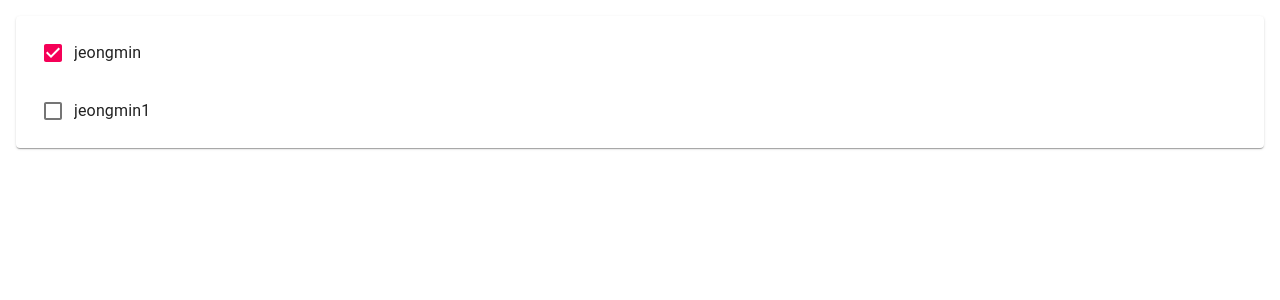
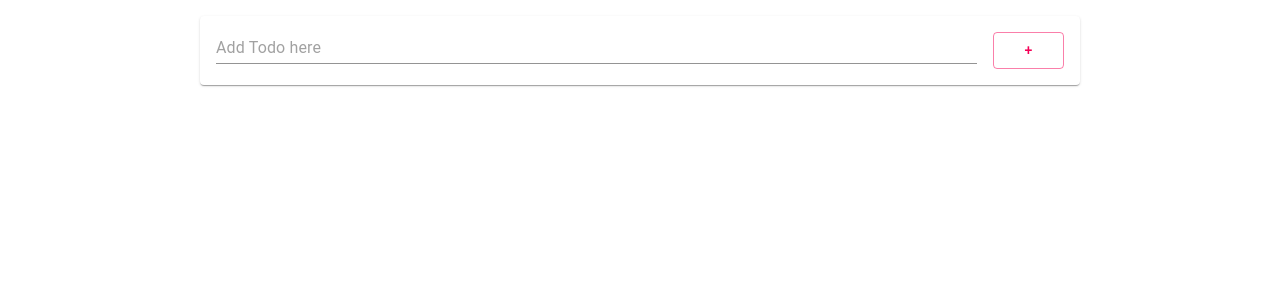
Before and after one commit to jeongminwel/todo-react-app, a React (Create React App) app: page / in a window 1280 px wide. Shown: the top 300 px of the page. Built offline with nearby package versions, Linux system fonts and the light colour scheme.

Commit message:
Todo List 추가 삭제 수정 작업

```diff
--- /dev/null
+++ b/src/AddTodo.js
@@ -0,0 +1,58 @@
+import React from "react";
+import { TextField, Paper, Button, Grid } from "@material-ui/core";
+
+class AddTodo extends React.Component {
+  constructor(props) {
+    super(props);
+    this.state = { item: { title: "" } };
+    this.add = props.add;
+  }
+
+  onInputChange = (e) => {
+    const thisItem = this.state.item;
+    thisItem.title = e.target.value;
+    this.setState({ item: thisItem });
+    console.log(thisItem);
+  };
+
+  onButtonClick = () => {
+    this.add(this.state.item);
+    this.setState({ item: { title: "" } });
+  };
+
+  enterKeyEventHandler = (e) => {
+    if (e.key === "Enter") {
+      this.onButtonClick();
+    }
+  };
+
+  render() {
+    return (
+      <Paper style={{ margin: 16, padding: 16 }}>
+        <Grid container>
+          <Grid xs={11} md={11} item style={{ paddingRight: 16 }}>
+            <TextField
+              placeholder="Add Todo here"
+              fullWidth
+              onChange={this.onInputChange}
+              value={this.state.item.title}
+              onKeyPress={this.enterKeyEventHandler}
+            />
+          </Grid>
+          <Grid xs={1} md={1} item>
+            <Button
+              fullWidth
+              color="secondary"
+              variant="outlined"
+              onClick={this.onButtonClick}
+            >
+              +
+            </Button>
+          </Grid>
+        </Grid>
+      </Paper>
+    );
+  }
+}
+
+export default AddTodo;
--- a/src/App.js
+++ b/src/App.js
@@ -1,30 +1,55 @@
 import React from "react";
 import Todo from "./Todo";
+import AddTodo from "./AddTodo.js";
+import { Paper, List, Container } from "@material-ui/core";
 import "./App.css";
-import { List, Paper } from '@material-ui/core';
 
 class App extends React.Component {
   constructor(props) {
     super(props);
     this.state = {
-      items : [
-        { id:0, title: "jeongmin", done: true },
-        { id:1, title: "jeongmin1", done: false },
-      ],
+      items: [],
     };
   }
 
+  add = (item) => {
+    const thisItems = this.state.items;
+    item.id = "ID-" + thisItems.length;
+    item.done = false;
+    thisItems.push(item);
+    this.setState({ items: thisItems });
+    console.log("items : ", this.state.items);
+  };
+
+  delete = (item) => {
+    const thisItems = this.state.items;
+    console.log("Before Update Items : ", this.state.items);
+    const newItems = thisItems.filter((e) => e.id !== item.id);
+    this.setState({ items: newItems }, () => {
+      // 디버깅 콜백
+      console.log("Update Items : ", this.state.items);
+    });
+  };
+
   render() {
     var todoItems = this.state.items.length > 0 && (
-      <Paper style={{ margin : 16}}>
+      <Paper style={{ margin: 16 }}>
         <List>
-          {this.state.items.map((item, idx) => {
-              return <Todo item={item} key={item.id} />
-          })}
+          {this.state.items.map((item, idx) => (
+            <Todo item={item} key={item.id} delete={this.delete} />
+          ))}
         </List>
       </Paper>
     );
-    return <div className="App">{todoItems}</div>
+
+    return (
+      <div className="App">
+        <Container maxWidth="md">
+          <AddTodo add={this.add} />
+          <div className="TodoList">{todoItems}</div>
+        </Container>
+      </div>
+    );
   }
 }
 
--- a/src/Todo.js
+++ b/src/Todo.js
@@ -1,27 +1,81 @@
-import { InputBase, ListItemText, ListItem, Checkbox } from '@material-ui/core';
-import React from 'react'
+import React from "react";
+import {
+  ListItem,
+  ListItemText,
+  InputBase,
+  Checkbox,
+  ListItemSecondaryAction,
+  IconButton,
+} from "@material-ui/core";
+
+import DeleteOutlined from "@material-ui/icons/DeleteOutlined";
+
 class Todo extends React.Component {
   constructor(props) {
     super(props);
-      this.state = { item: props.item }
+    this.state = { item: props.item, readOnly: true };
+    this.delete = props.delete;
   }
+
+  deleteEventHandler = () => {
+    this.delete(this.state.item);
+  };
+
+  offReadOnlyMode = () => {
+    console.log("Event!", this.state.readOnly);
+    this.setState({ readOnly: false }, () => {
+      console.log("ReadOnly? ", this.state.readOnly);
+    });
+  };
+
+  enterKeyEventHandler = (e) => {
+    if (e.key === "Enter") {
+      this.setState({ readOnly: true });
+    }
+  };
+
+  editEventHandler = (e) => {
+    const thisItem = this.state.item;
+    thisItem.title = e.target.value;
+    this.setState({ item: thisItem });
+  };
+
+  checkboxEventHandler = (e) => {
+    const thisItem = this.state.item;
+    thisItem.done = !thisItem.done;
+    this.setState({ item: thisItem });
+  };
 
   render() {
     const item = this.state.item;
     return (
       <ListItem>
-          <Checkbox checked={item.done}/>
+        <Checkbox checked={item.done} onChange={this.checkboxEventHandler} />
         <ListItemText>
           <InputBase
-              inputProps={{"aria-label" : "naked"}}
+            inputProps={{
+              "aria-label": "naked",
+              readOnly: this.state.readOnly,
+            }}
             type="text"
             id={item.id}
             name={item.id}
             value={item.title}
-              multiline={true}
             fullWidth={true}
+            onClick={this.offReadOnlyMode}
+            onChange={this.editEventHandler}
+            onKeyPress={this.enterKeyEventHandler}
           />
         </ListItemText>
+
+        <ListItemSecondaryAction>
+          <IconButton
+            aria-label="Delete Todo"
+            onClick={this.deleteEventHandler}
+          >
+            <DeleteOutlined />
+          </IconButton>
+        </ListItemSecondaryAction>
       </ListItem>
     );
   }
```
Lines whose indentation alone changed are shown as unchanged.
